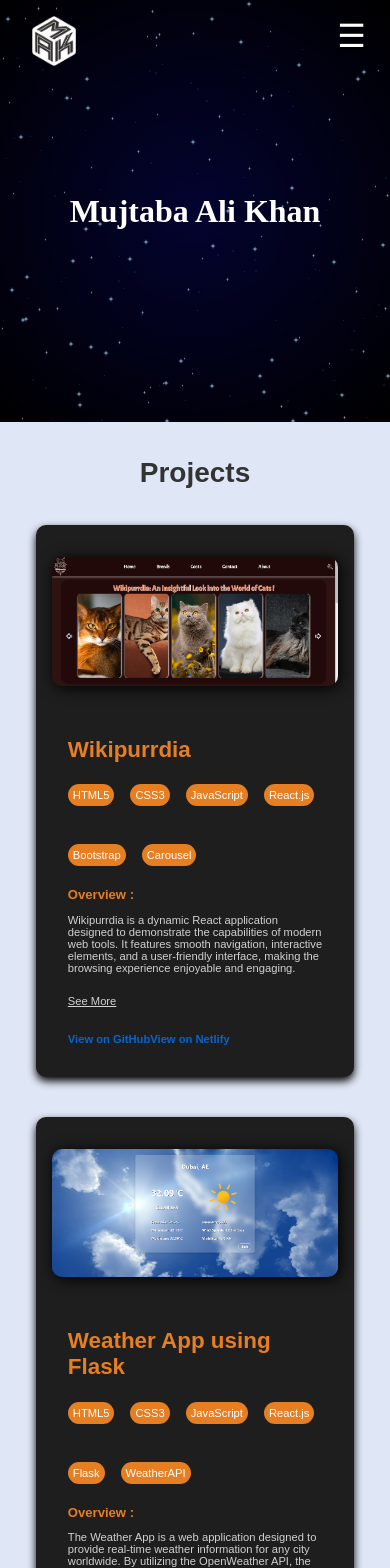
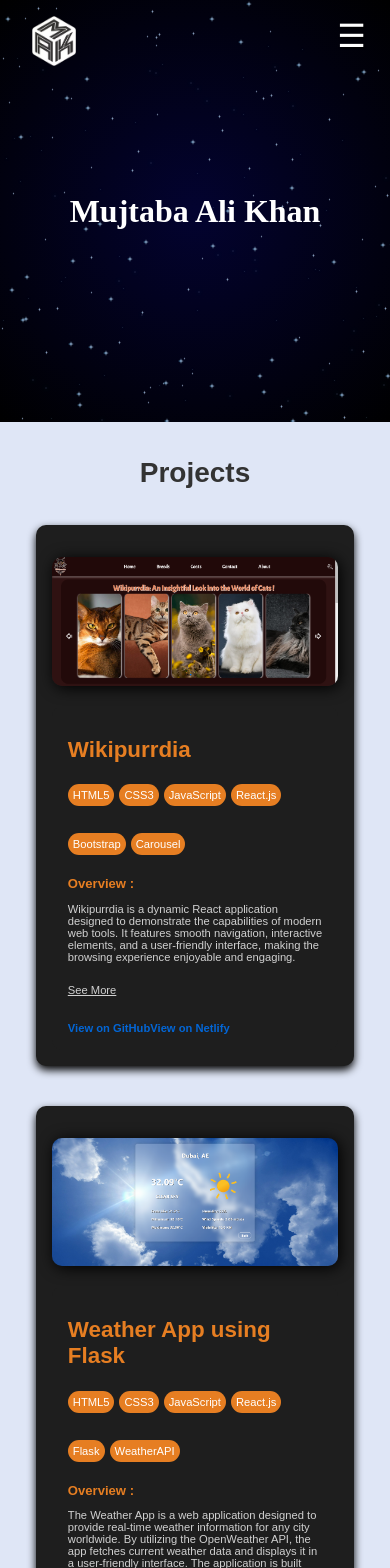
Before and after one commit to Mujtaba-AliKhan/Mujtaba-Ali-Khan-Portfolio, a React (Vite) app: page / in a window 390 px wide. Shown: the top 1568 px of the page. Built offline with nearby package versions, Linux system fonts and the light colour scheme; a web font is replaced by a local one.

Commit message:
Update projects.css

```diff
--- a/src/projects/projects.css
+++ b/src/projects/projects.css
@@ -151,4 +151,7 @@
     padding: 1rem;
     font-size: 0.7rem;
   }
+  .technologies {
+    gap: 5px;
+  }
 }
```
